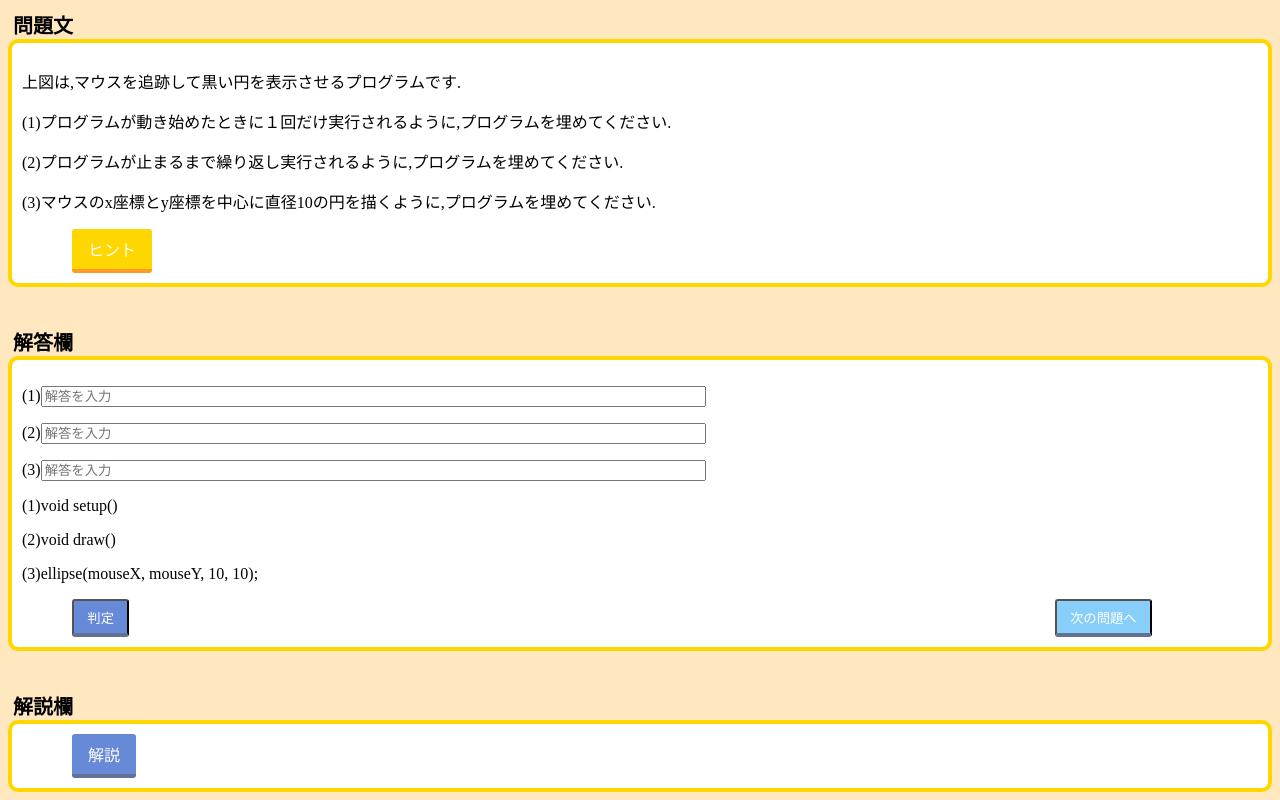
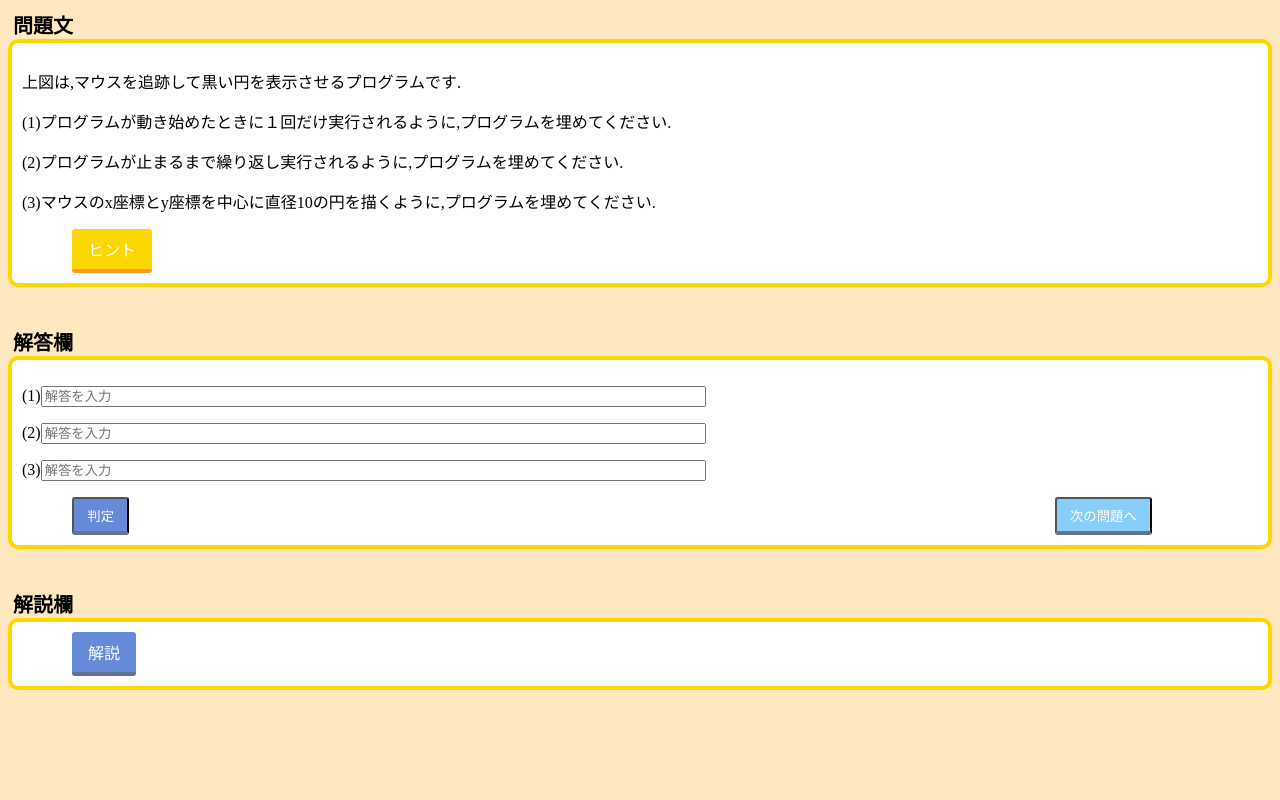
Before and after one commit to o-saringu/5-1_syokyuu, a plain HTML site: page index.html in a window 1280 px wide. Shown: the part 587-1387 px from the top of the page. After the commit the page ends 1285 px from the top, so only its background shows below. Drawn offline with Linux system fonts and the light colour scheme.

Commit message:
Update index.html

```diff
--- a/index.html
+++ b/index.html
@@ -63,12 +63,6 @@
 	<p id = "text3"></p>
 	</p>
 
-
-
-	<p>(1)void setup()</p>
-	<p>(2)void draw()</p>
-	<p>(3)ellipse(mouseX, mouseY, 10, 10);</p>
-
 	<input type="button" id="btn" value="判定">
 
 	<input type="button"  id="btn2" onclick="location.href='https://o-saringu.github.io/5-1_tyuukyuu/'"value="次の問題へ">
```
